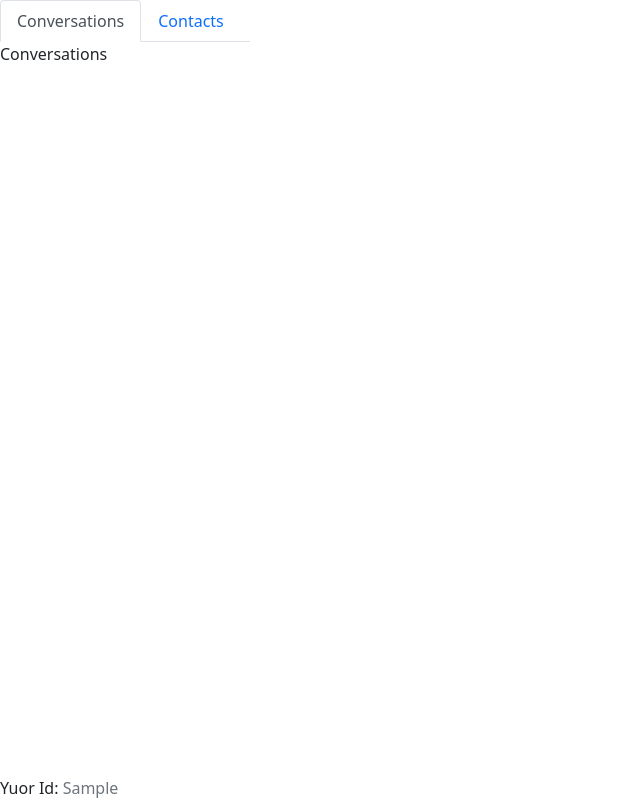
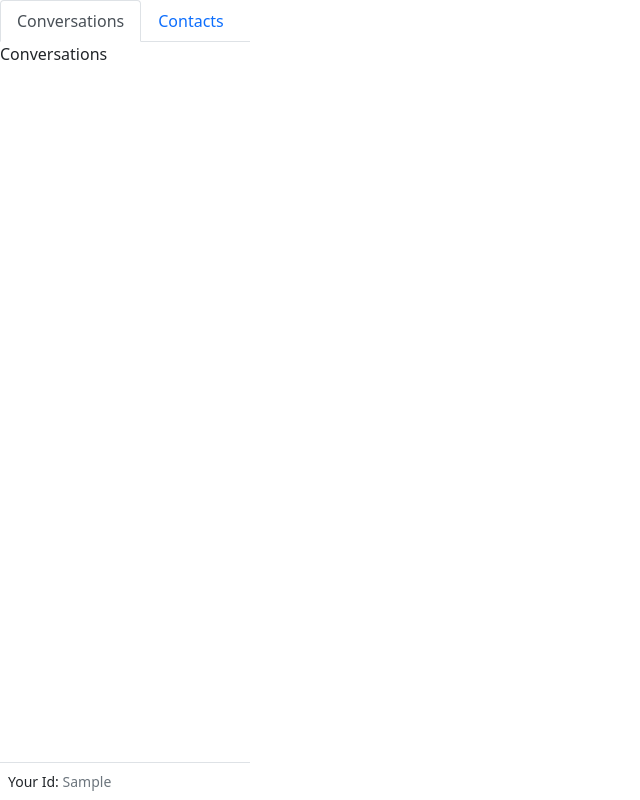
Before and after one commit to ban-mazin/chatApp, a React (Create React App) app in the folder chatapp/: page / in a window 1280 px wide. Both pictures are taken after typing "Sample" into the empty fields and a click on the button "Login". Shown: the whole page, without its empty margins (0-640 px from the left). Built offline with nearby package versions, Linux system fonts and the light colour scheme.

Commit message:
add style

```diff
--- a/chatapp/src/components/Sidebar.js
+++ b/chatapp/src/components/Sidebar.js
@@ -29,8 +29,8 @@ const [activeKey, setActiveKey] = useState(CONVERSATIONS_KEY)
             <Contacs />
           </Tab.Pane>
         </Tab.Content>
-        <div>
-          Yuor Id: <spam className="text-muted">{id}</spam>
+        <div className="p-2 border-top border-right small">
+          Your Id: <spam className="text-muted">{id}</spam>
         </div>
       </Tab.Container>
     </div>
```
